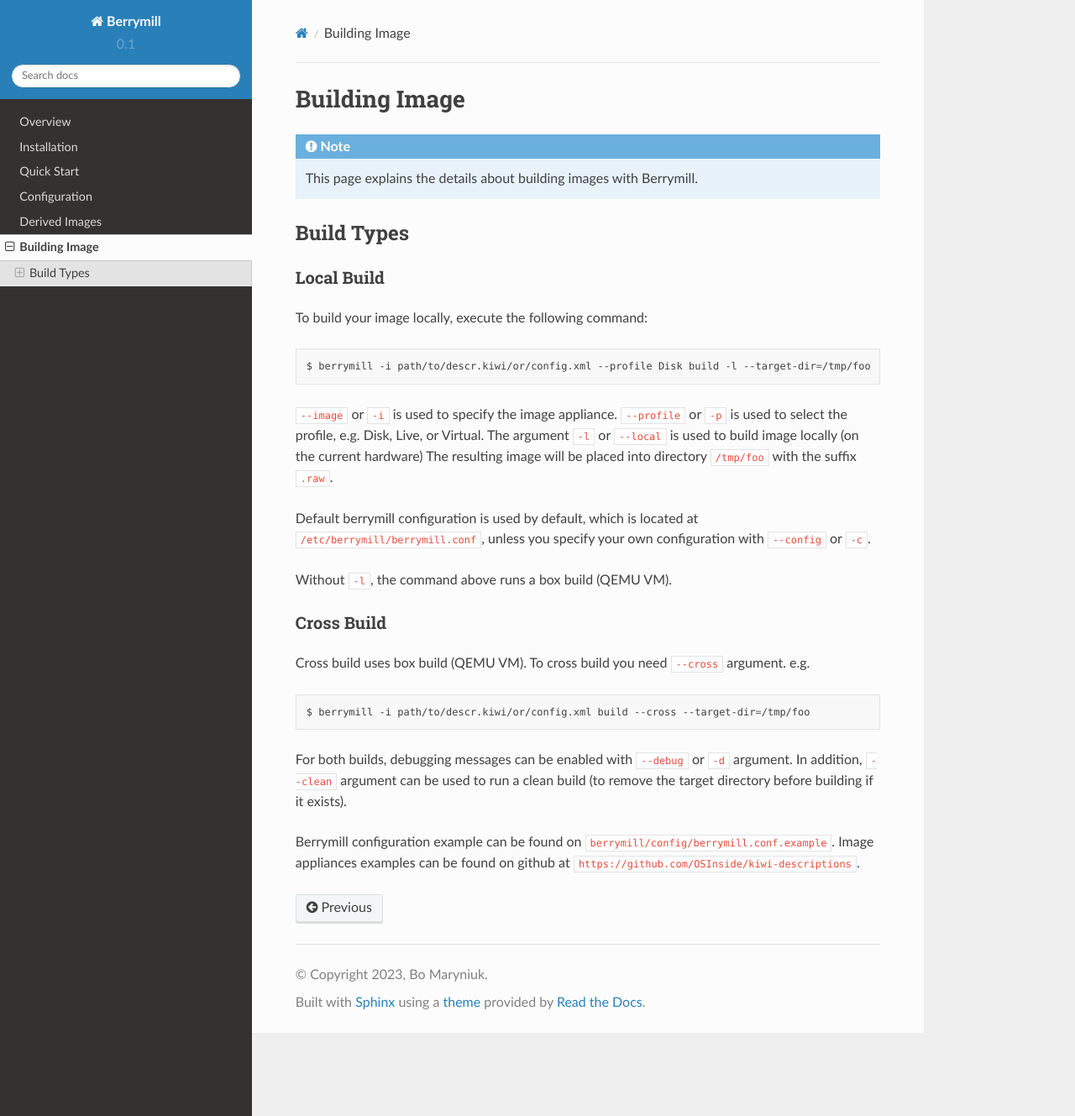
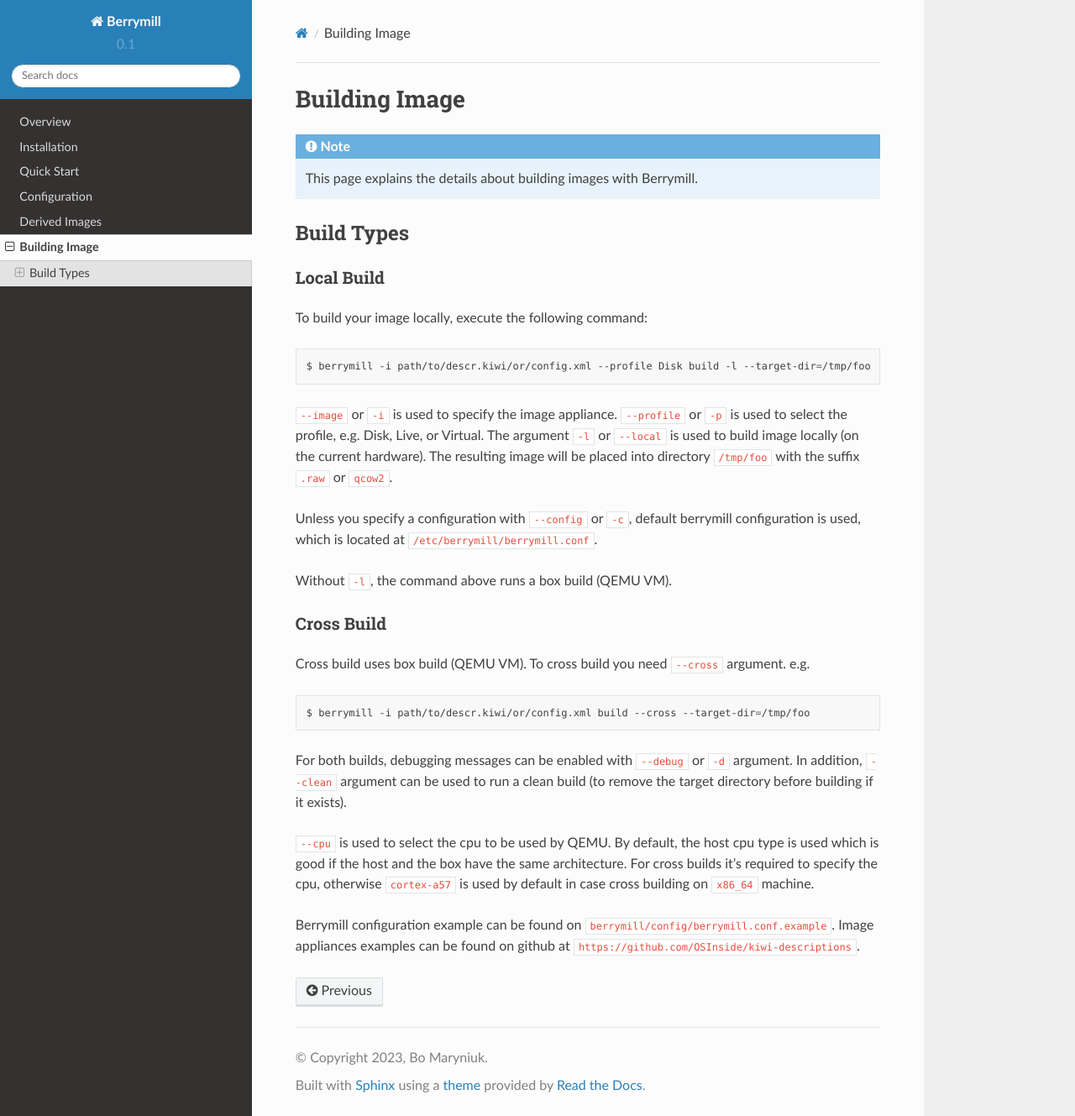
Before and after one commit to isbm/berrymill, a Sphinx documentation site: the page built from doc/source/detailedbuild.rst, in a window 1280 px wide and 1329 px high. Shown: the whole window at 84% size. Built offline with Sphinx 7.4.7 and the Read the Docs theme 2.0.0, drawn with Linux system fonts in a browser that asks for light colours.

Commit message:
Update detailedbuild.rst

```diff
--- a/doc/source/detailedbuild.rst
+++ b/doc/source/detailedbuild.rst
@@ -17,11 +17,10 @@
     $ berrymill -i path/to/descr.kiwi/or/config.xml --profile Disk build -l --target-dir=/tmp/foo
 
 ``--image`` or ``-i`` is used to specify the image appliance. ``--profile`` or ``-p`` is used to select the profile, e.g. Disk, Live, or Virtual.
-The argument ``-l`` or ``--local`` is used to build image locally (on the current hardware)
-The resulting image will be placed into directory ``/tmp/foo`` with the suffix ``.raw``.
+The argument ``-l`` or ``--local`` is used to build image locally (on the current hardware).
+The resulting image will be placed into directory ``/tmp/foo`` with the suffix ``.raw`` or ``qcow2``.
 
-Default berrymill configuration is used by default, which is located at ``/etc/berrymill/berrymill.conf``, unless you specify your own configuration with
-``--config`` or ``-c``.
+Unless you specify a configuration with ``--config`` or ``-c``, default berrymill configuration is used, which is located at ``/etc/berrymill/berrymill.conf``.
 
 Without ``-l``, the command above runs a box build (QEMU VM).
 
@@ -36,4 +35,6 @@
 
 For both builds, debugging messages can be enabled with ``--debug`` or ``-d`` argument. In addition, ``--clean`` argument can be used to run a clean build (to remove the target directory before building if it exists).
 
+``--cpu`` is used to select the cpu to be used by QEMU. By default, the host cpu type is used which is good if the host and the box have the same architecture. For cross builds it's required to specify the cpu, otherwise ``cortex-a57`` is used by default in case cross building on ``x86_64`` machine.
+
 Berrymill configuration example can be found on ``berrymill/config/berrymill.conf.example``. Image appliances examples can be found on github at ``https://github.com/OSInside/kiwi-descriptions``.
```
